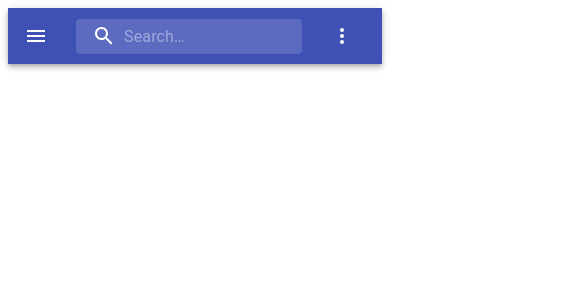
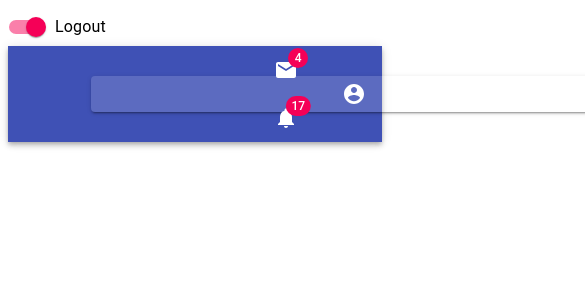
Before and after one commit to osamhack2020/WEB_Ask_06devbros, a React (Create React App) app in the folder front-end/: page / in a window 390 px wide. Shown: the top 300 px of the page, 585 px wide, since content can reach past the window. Built offline with nearby package versions, Linux system fonts and the light colour scheme.

Commit message:
그리드를 이용한 정렬 활성화 & 로그인 여부에 따라 내 정보 화면 달라지기 & 검색버튼

```diff
--- a/front-end/src/components/stickyHeader.js
+++ b/front-end/src/components/stickyHeader.js
@@ -1,35 +1,36 @@
 import React from 'react';
-import { fade, makeStyles } from '@material-ui/core/styles';
+import { fade, makeStyles  } from '@material-ui/core/styles';
 import AppBar from '@material-ui/core/AppBar';
 import Toolbar from '@material-ui/core/Toolbar';
 import IconButton from '@material-ui/core/IconButton';
 import Typography from '@material-ui/core/Typography';
-import InputBase from '@material-ui/core/InputBase';
 import Badge from '@material-ui/core/Badge';
 import MenuItem from '@material-ui/core/MenuItem';
 import Menu from '@material-ui/core/Menu';
-import MenuIcon from '@material-ui/icons/Menu';
+import Grid from '@material-ui/core/Grid';
 import SearchIcon from '@material-ui/icons/Search';
 import AccountCircle from '@material-ui/icons/AccountCircle';
 import MailIcon from '@material-ui/icons/Mail';
 import NotificationsIcon from '@material-ui/icons/Notifications';
-import MoreIcon from '@material-ui/icons/MoreVert';
+import Switch from '@material-ui/core/Switch';
+import FormControlLabel from '@material-ui/core/FormControlLabel';
+import FormGroup from '@material-ui/core/FormGroup'
+import Button from '@material-ui/core/Button';
+import Link from '@material-ui/core/Link';
+import ButtonGroup from '@material-ui/core/ButtonGroup';
 
 const useStyles = makeStyles((theme) => ({
   grow: {
     flexGrow: 1,
   },
-  menuButton: {
+  title: {
     marginRight: theme.spacing(2),
-  },
-  title: {
     display: 'none',
     [theme.breakpoints.up('sm')]: {
       display: 'block',
     },
   },
   search: {
-    position: 'relative',
     borderRadius: theme.shape.borderRadius,
     backgroundColor: fade(theme.palette.common.white, 0.15),
     '&:hover': {
@@ -37,75 +38,63 @@ const useStyles = makeStyles((theme) => ({
     },
     marginRight: theme.spacing(2),
     marginLeft: 0,
-    width: '100%',
     [theme.breakpoints.up('sm')]: {
-      marginLeft: theme.spacing(3),
+      marginLeft: theme.spacing(),
       width: 'auto',
     },
   },
-  searchIcon: {
-    padding: theme.spacing(0, 2),
-    height: '100%',
-    position: 'absolute',
-    pointerEvents: 'none',
-    display: 'flex',
-    alignItems: 'center',
-    justifyContent: 'center',
+  sectionDesktop: {
+    display: 'flex'
   },
-  inputRoot: {
-    color: 'inherit',
-  },
-  inputInput: {
-    padding: theme.spacing(1, 1, 1, 0),
-    // vertical padding + font size from searchIcon
-    paddingLeft: `calc(1em + ${theme.spacing(4)}px)`,
-    transition: theme.transitions.create('width'),
-    width: '100%',
-    [theme.breakpoints.up('md')]: {
-      width: '20ch',
-    },
-  },
-  sectionDesktop: {
-    display: 'none',
-    [theme.breakpoints.up('md')]: {
-      display: 'flex',
-    },
-  },
-  sectionMobile: {
-    display: 'flex',
-    [theme.breakpoints.up('md')]: {
-      display: 'none',
-    },
-  },
+  link: {
+    marginRight: theme.spacing(10),
+    marginBottom: theme.spacing(2.5),
+    marginTop: theme.spacing(2.5),
+  }
 }));
 
+// const color = createMuiTheme({
+//   palette: {
+//     primary: {
+//       main: '#a7ffeb',
+//     },
+//     secondary: {
+//       main: '#f44336',
+//     },
+//   },
+// });
+
+
 function Header() {
+  //constants
   const classes = useStyles();
+  // const colors = color();
   const [anchorEl, setAnchorEl] = React.useState(null);
-    const [mobileMoreAnchorEl, setMobileMoreAnchorEl] = React.useState(null);
+  const [auth, setAuth] = React.useState(true);  //로그인 체크
+  const [showSearch, setShowSearch] = React.useState(false);
 
   const isMenuOpen = Boolean(anchorEl);
-    const isMobileMenuOpen = Boolean(mobileMoreAnchorEl);
+
+  // event handler
 
   const handleProfileMenuOpen = (event) => {
     setAnchorEl(event.currentTarget);
   };
 
-    const handleMobileMenuClose = () => {
-      setMobileMoreAnchorEl(null);
+  const handleMenuClose = () => {
+    setAnchorEl(null);
   };
 
-    const handleMenuClose = () => {
-      setAnchorEl(null);
-      handleMobileMenuClose();
+  const handleChange = (event) => {
+    setAuth(event.target.checked);
   };
 
-    const handleMobileMenuOpen = (event) => {
-      setMobileMoreAnchorEl(event.currentTarget);
-    };
+  const handleClickSearchBtn = (event) => {
+    setShowSearch(true);
+  }
 
   const menuId = 'primary-search-account-menu';
-    const renderMenu = (
+  const renderMenu = (     // 회원 정보 누를 시 나오는 메뉴바
     <Menu
       anchorEl={anchorEl}
       anchorOrigin={{ vertical: 'top', horizontal: 'right' }}
@@ -115,82 +104,86 @@ function Header() {
       open={isMenuOpen}
       onClose={handleMenuClose}
     >
-        <MenuItem onClick={handleMenuClose}>Profile</MenuItem>
-        <MenuItem onClick={handleMenuClose}>My account</MenuItem>
+
+      {auth && (<div>
+        <MenuItem onClick={handleMenuClose}>내 정보</MenuItem>
+        <MenuItem onClick={handleMenuClose}>나의 질문 / 받은 질문</MenuItem>
+        <MenuItem onClick={handleMenuClose}>홈페이지 기여하기</MenuItem>
+        <MenuItem onClick={handleMenuClose}>도움말</MenuItem>
+      </div>)
+      }
+
+      {auth || (<div>
+        <MenuItem onClick={handleMenuClose}>회원가입</MenuItem>
+        <MenuItem onClick={handleMenuClose}>로그인</MenuItem>
+        <MenuItem onClick={handleMenuClose}>홈페이지 기여하기</MenuItem>
+        <MenuItem onClick={handleMenuClose}>도움말</MenuItem>
+      </div>)
+      }
+
     </Menu>
   );
 
-    const mobileMenuId = 'primary-search-account-menu-mobile';
-    const renderMobileMenu = (
-      <Menu
-        anchorEl={mobileMoreAnchorEl}
-        anchorOrigin={{ vertical: 'top', horizontal: 'right' }}
-        id={mobileMenuId}
-        keepMounted
-        transformOrigin={{ vertical: 'top', horizontal: 'right' }}
-        open={isMobileMenuOpen}
-        onClose={handleMobileMenuClose}
+  const newSearchbar = (
+    <Grid item xs={6}>
+      <Grid container justify="center" direction="row" alignItems="center">
+        <Link href="#" className={classes.link} color="inherit">고민상담하기</Link>
+        <Link href="#" className={classes.link} color="inherit">고민들어주기</Link>
+        <Link href="#" className={classes.link} color="inherit">챗봇과 상담하기</Link>
+      </Grid>
+      <Grid container justify="center" direction="row" alignItems="center">
+      <ButtonGroup  variant="contained" aria-label="contained primary button group" style={{marginBottom: "2em"}}>
+        <Button style={{ width: "20em" }}>One</Button>
+        <Button style={{ width: "20em" }}>Two</Button>
+        <Button style={{ width: "20em" }}>Three</Button>
+      </ButtonGroup>
+      </Grid>
+    </Grid>
+  );
+
+  const basicSearchbar = (
+    <Grid item xs={6}>
+      <Button
+        variant="contained"
+        color="primary"
+        className={classes.search}
+        endIcon={<SearchIcon />}
+        style={{ width: "60em" }}
+        onClick={handleClickSearchBtn}
       >
-        <MenuItem>
-          <IconButton aria-label="show 4 new mails" color="inherit">
-            <Badge badgeContent={4} color="secondary">
-              <MailIcon />
-            </Badge>
-          </IconButton>
-          <p>Messages</p>
-        </MenuItem>
-        <MenuItem>
-          <IconButton aria-label="show 11 new notifications" color="inherit">
-            <Badge badgeContent={11} color="secondary">
-              <NotificationsIcon />
-            </Badge>
-          </IconButton>
-          <p>Notifications</p>
-        </MenuItem>
-        <MenuItem onClick={handleProfileMenuOpen}>
-          <IconButton
-            aria-label="account of current user"
-            aria-controls="primary-search-account-menu"
-            aria-haspopup="true"
-            color="inherit"
-          >
-            <AccountCircle />
-          </IconButton>
-          <p>Profile</p>
-        </MenuItem>
-      </Menu>
+        검색하기
+    </Button>
+    </Grid>
   );
+
+  //rendering!!!
 
   return (
     <div className={classes.grow}>
+      <FormGroup>
+        <FormControlLabel
+          control={<Switch checked={auth} onChange={handleChange} aria-label="login switch" />}
+          label={auth ? 'Logout' : 'Login'}
+        />
+      </FormGroup>
       <AppBar position="static">
         <Toolbar>
-            <IconButton
-              edge="start"
-              className={classes.menuButton}
-              color="inherit"
-              aria-label="open drawer"
-            >
-              <MenuIcon />
-            </IconButton>
+          <Grid item xs={3}>
             <Typography className={classes.title} variant="h6" noWrap>
               물어봐
             </Typography>
-            <div className={classes.search}>
-              <div className={classes.searchIcon}>
-                <SearchIcon />
-              </div>
-              <InputBase
-                placeholder="Search…"
-                classes={{
-                  root: classes.inputRoot,
-                  input: classes.inputInput,
-                }}
-                inputProps={{ 'aria-label': 'search' }}
-              />
-            </div>
+          </Grid>
+          {showSearch ||
+            basicSearchbar
+          }
+
+          {showSearch &&
+            newSearchbar
+          }
           <div className={classes.grow} />
           <div className={classes.sectionDesktop}>
+            {auth &&
+              <div className="login">
                 <IconButton aria-label="show 4 new mails" color="inherit">
                   <Badge badgeContent={4} color="secondary">
                     <MailIcon />
@@ -201,6 +194,8 @@ function Header() {
                     <NotificationsIcon />
                   </Badge>
                 </IconButton>
+              </div>
+            }
             <IconButton
               edge="end"
               aria-label="account of current user"
@@ -212,20 +207,8 @@ function Header() {
               <AccountCircle />
             </IconButton>
           </div>
-            <div className={classes.sectionMobile}>
-              <IconButton
-                aria-label="show more"
-                aria-controls={mobileMenuId}
-                aria-haspopup="true"
-                onClick={handleMobileMenuOpen}
-                color="inherit"
-              >
-                <MoreIcon />
-              </IconButton>
-            </div>
         </Toolbar>
       </AppBar>
-        {renderMobileMenu}
       {renderMenu}
     </div>
   );
```
Lines whose indentation alone changed are shown as unchanged.
